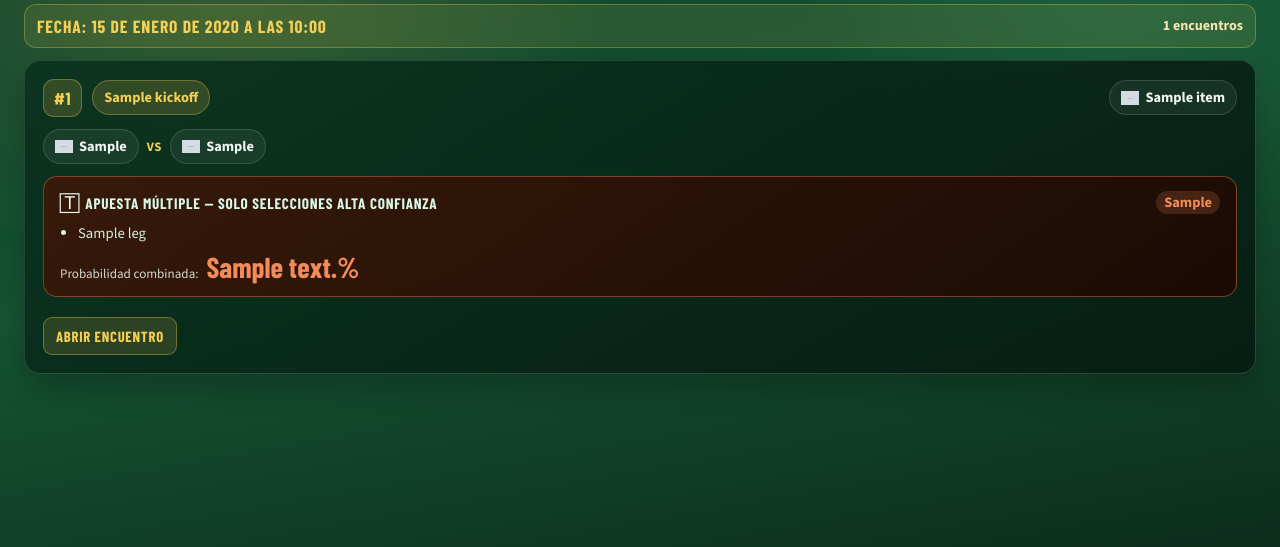
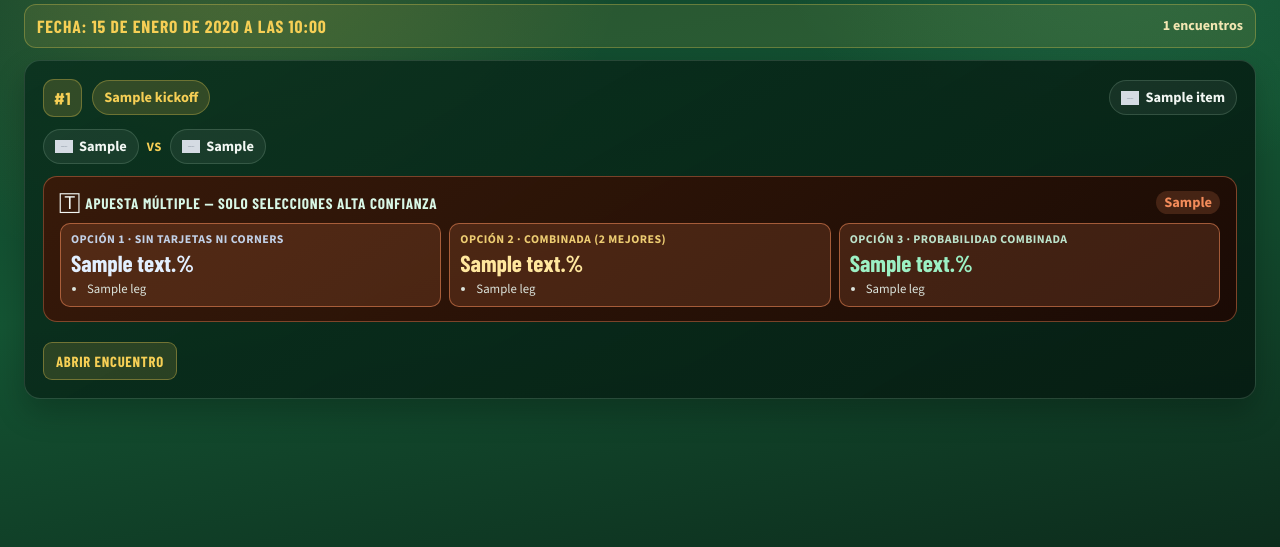
Before and after one commit to SistGoyPeru/SistGoyPro2026, a Django app: template predictor/templates/predictor/best_bets_by_date.html in a window 1280 px wide. Shown: the part 207-754 px from the top of the page. Run offline with Django 5.2, Linux system fonts and the light colour scheme; the template is opened without the code that fills it: most values are stand-ins (such as "Sample title", 1, 10 or a date in 2020); grey boxes marked "Sample" are stand-in pictures.

Commit message:
sistgoypro2026

```diff
--- a/predictor/templates/predictor/best_bets_by_date.html
+++ b/predictor/templates/predictor/best_bets_by_date.html
@@ -295,16 +295,97 @@
             color: #d7efe3;
         }
 
-        .multi-footer {
-            display: flex;
-            align-items: baseline;
+        .multi-metrics {
+            display: grid;
+            grid-template-columns: repeat(3, minmax(0, 1fr));
             gap: 8px;
-            flex-wrap: wrap;
+            margin-top: 8px;
         }
 
-        .multi-footer span {
-            font-size: 0.82rem;
-            opacity: 0.85;
+        .multi-metric {
+            border-radius: 10px;
+            padding: 8px 10px;
+            border: 1px solid rgba(255, 255, 255, 0.2);
+            background: rgba(5, 25, 15, 0.45);
+        }
+
+        .multi-metric-title {
+            display: block;
+            font-size: 0.74rem;
+            line-height: 1.25;
+            opacity: 0.9;
+            margin-bottom: 5px;
+            text-transform: uppercase;
+            letter-spacing: 0.04em;
+            font-weight: 700;
+        }
+
+        .multi-metric-value {
+            font-family: "Barlow Condensed", "Arial Narrow", sans-serif;
+            font-size: 1.45rem;
+            line-height: 1;
+            font-weight: 700;
+            display: block;
+            margin-bottom: 6px;
+        }
+
+        .multi-metric-legs {
+            margin: 0;
+            padding-left: 16px;
+            display: flex;
+            flex-direction: column;
+            gap: 3px;
+        }
+
+        .multi-metric-legs li {
+            font-size: 0.8rem;
+            line-height: 1.3;
+            color: #e8f4ed;
+            opacity: 0.92;
+        }
+
+        .multi-metric-empty {
+            font-size: 0.78rem;
+            opacity: 0.72;
+        }
+
+        .metric-general {
+            border-color: rgba(108, 227, 163, 0.35);
+            background: rgba(108, 227, 163, 0.1);
+        }
+
+        .metric-general .multi-metric-title { color: #c9f7df; }
+        .metric-general .multi-metric-value { color: #9cf0c4; }
+
+        .metric-top2 {
+            border-color: rgba(246, 207, 85, 0.45);
+            background: rgba(246, 207, 85, 0.12);
+        }
+
+        .metric-top2 .multi-metric-title { color: #ffdf7d; }
+        .metric-top2 .multi-metric-value { color: #ffe79e; }
+
+        .metric-no-cards {
+            border-color: rgba(147, 193, 255, 0.45);
+            background: rgba(147, 193, 255, 0.12);
+        }
+
+        .metric-no-cards .multi-metric-title { color: #cfe4ff; }
+        .metric-no-cards .multi-metric-value { color: #e2efff; }
+
+        .multi-metric.metric-level-alta {
+            border-color: rgba(108, 227, 163, 0.55) !important;
+            background: rgba(108, 227, 163, 0.18) !important;
+        }
+
+        .multi-metric.metric-level-media {
+            border-color: rgba(246, 207, 85, 0.55) !important;
+            background: rgba(246, 207, 85, 0.18) !important;
+        }
+
+        .multi-metric.metric-level-baja {
+            border-color: rgba(242, 139, 90, 0.55) !important;
+            background: rgba(242, 139, 90, 0.16) !important;
         }
 
         .multi-prob {
@@ -356,6 +437,10 @@
             .teams {
                 flex-direction: column;
                 align-items: flex-start;
+            }
+
+            .multi-metrics {
+                grid-template-columns: 1fr;
             }
         }
 
@@ -427,14 +512,46 @@
                                         <span class="multi-conf-badge {% if item.multiple_confidence == 'Alta' %}badge-alta{% elif item.multiple_confidence == 'Media' %}badge-media{% else %}badge-baja{% endif %}">{{ item.multiple_confidence }}</span>
                                     </div>
                                     {% if item.multiple_legs %}
-                                        <ul class="multi-legs">
-                                            {% for leg in item.multiple_legs %}
-                                                <li>{{ leg }}</li>
-                                            {% endfor %}
-                                        </ul>
-                                        <div class="multi-footer">
-                                            <span>Probabilidad combinada:</span>
-                                            <strong class="multi-prob {% if item.multiple_confidence == 'Alta' %}prob-alta{% elif item.multiple_confidence == 'Media' %}prob-media{% else %}prob-baja{% endif %}">{{ item.multiple_combined_probability_text }}%</strong>
+                                        <div class="multi-metrics">
+                                            <div class="multi-metric metric-no-cards {% if item.multiple_no_cards_corners_probability >= 75 %}metric-level-alta{% elif item.multiple_no_cards_corners_probability >= 62 %}metric-level-media{% else %}metric-level-baja{% endif %}">
+                                                <span class="multi-metric-title">Opción 1 · Sin tarjetas ni corners</span>
+                                                <strong class="multi-metric-value">{{ item.multiple_no_cards_corners_probability_text }}%</strong>
+                                                {% if item.multiple_legs_no_cards_corners %}
+                                                    <ul class="multi-metric-legs">
+                                                        {% for leg in item.multiple_legs_no_cards_corners %}
+                                                            <li>{{ leg }}</li>
+                                                        {% endfor %}
+                                                    </ul>
+                                                {% else %}
+                                                    <div class="multi-metric-empty">Sin selecciones válidas</div>
+                                                {% endif %}
+                                            </div>
+                                            <div class="multi-metric metric-top2 {% if item.multiple_top2_combined_probability >= 75 %}metric-level-alta{% elif item.multiple_top2_combined_probability >= 62 %}metric-level-media{% else %}metric-level-baja{% endif %}">
+                                                <span class="multi-metric-title">Opción 2 · Combinada (2 mejores)</span>
+                                                <strong class="multi-metric-value">{{ item.multiple_top2_combined_probability_text }}%</strong>
+                                                {% if item.multiple_legs_top2 %}
+                                                    <ul class="multi-metric-legs">
+                                                        {% for leg in item.multiple_legs_top2 %}
+                                                            <li>{{ leg }}</li>
+                                                        {% endfor %}
+                                                    </ul>
+                                                {% else %}
+                                                    <div class="multi-metric-empty">Sin 2 selecciones</div>
+                                                {% endif %}
+                                            </div>
+                                            <div class="multi-metric metric-general {% if item.multiple_combined_probability >= 75 %}metric-level-alta{% elif item.multiple_combined_probability >= 62 %}metric-level-media{% else %}metric-level-baja{% endif %}">
+                                                <span class="multi-metric-title">Opción 3 · Probabilidad combinada</span>
+                                                <strong class="multi-metric-value">{{ item.multiple_combined_probability_text }}%</strong>
+                                                {% if item.multiple_legs_general %}
+                                                    <ul class="multi-metric-legs">
+                                                        {% for leg in item.multiple_legs_general %}
+                                                            <li>{{ leg }}</li>
+                                                        {% endfor %}
+                                                    </ul>
+                                                {% else %}
+                                                    <div class="multi-metric-empty">Sin selecciones</div>
+                                                {% endif %}
+                                            </div>
                                         </div>
                                     {% else %}
                                         <p style="opacity:0.6;font-size:0.88rem;margin:8px 0 0">Ninguna selección supera el 75% de confianza en este partido.</p>
```
Also changed, not shown: predictor/views.py (+205 -70 lines).
